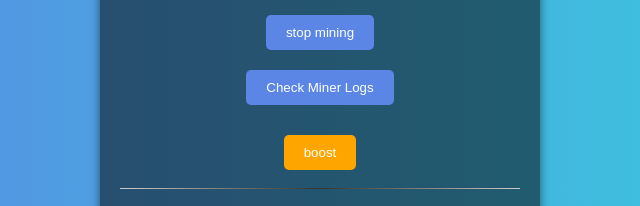
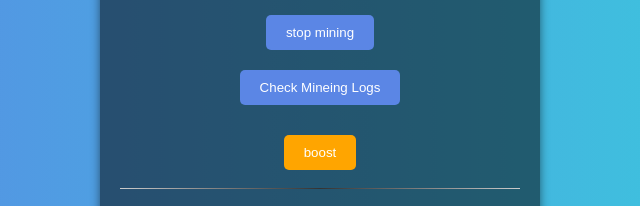
Before and after one commit to yogaxdd/pixelmoon-founder, a plain HTML site: page index.html in a window 1280 px wide. Shown: the part 319-525 px from the top of the page, 320-960 px from the left. Drawn offline with Linux system fonts and the light colour scheme; a web font is replaced by a local one.

Commit message:
Update index.html

```diff
--- a/index.html
+++ b/index.html
@@ -18,7 +18,7 @@
             <p>Est Per/Hours: $<span id="perHours">0.001</span>/Hours</p>
             <button id="toggle-mining" onclick="toggleMining()">stop mining</button>
             <div>
-            <button class="view-button" onclick="location.href='https://panel.hidencloud.com/server/26f1b0bc'">Check Miner Logs</button>
+            <button class="view-button" onclick="location.href='https://panel.hidencloud.com/server/26f1b0bc'">Check Mineing Logs</button>
             </div>
             <div>
                 <button class="boost-button" onclick="location.href='boost.html'">boost</button>
```
